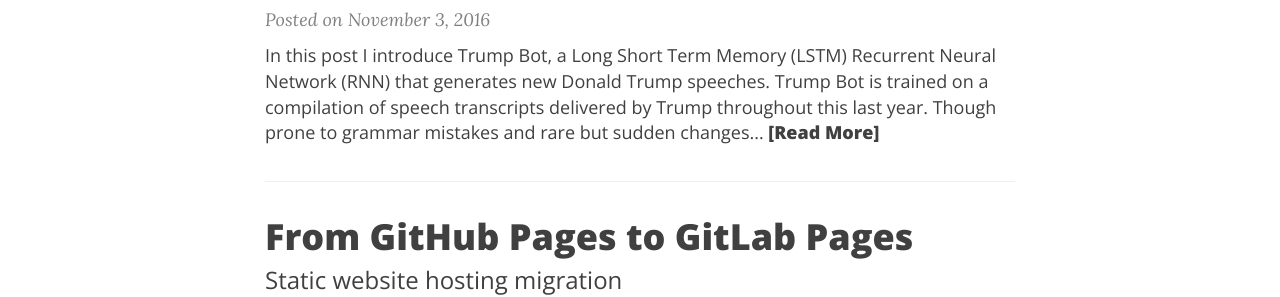
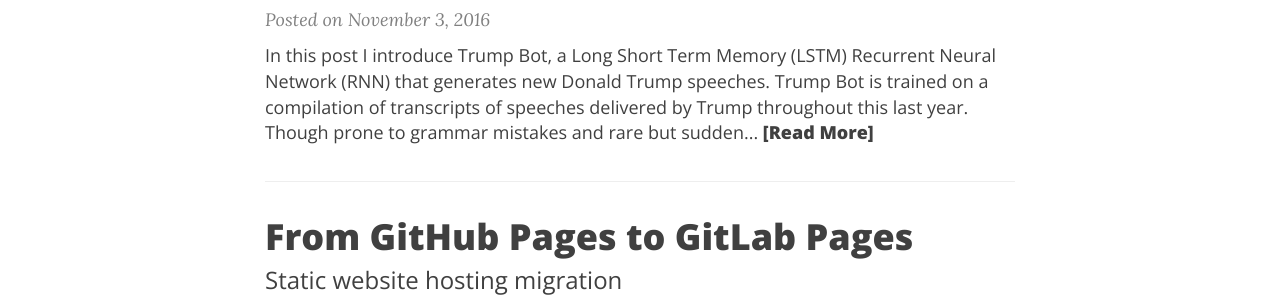
Before and after one commit to rtlee9/rtlee9.github.io, a Jekyll site: the page built from index.html, in a window 1280 px wide. Shown: the part 607-904 px from the top of the page. Built offline with Jekyll 4.4.1, drawn with Linux system fonts in a browser that asks for light colours; nearby versions of some CDN libraries; the list of posts is cut into pages by our own code.

Commit message:
Edit intro

```diff
--- a/_posts/2016-11-03-Trump-bot.md
+++ b/_posts/2016-11-03-Trump-bot.md
@@ -6,7 +6,7 @@
 tags: [NLP, RNN, LSTM, Torch, Lua, Docker]
 ---
 
-In this post I introduce Trump Bot, a Long Short Term Memory (LSTM) Recurrent Neural Network (RNN) that generates new Donald Trump speeches. Trump Bot is trained on a [compilation](https://github.com/rtlee9/Trump-bot/raw/master/data/trump/input_norm_caps/input.txt) of speech transcripts delivered by Trump throughout this last year. Though prone to grammar mistakes and rare but sudden changes of opinion, Trump Bot's speeches bear a strong resemblance to those of its namesake.
+In this post I introduce Trump Bot, a Long Short Term Memory (LSTM) Recurrent Neural Network (RNN) that generates new Donald Trump speeches. Trump Bot is trained on a [compilation](https://github.com/rtlee9/Trump-bot/raw/master/data/trump/input_norm_caps/input.txt) of transcripts of speeches delivered by Trump throughout this last year. Though prone to grammar mistakes and rare but sudden changes of opinion, Trump Bot's speeches bear a strong resemblance to those of its namesake.
 
 > ...we're going to take our party. We're not going to make bad jobs. We're going to create a wall. We don't win. We have a plan. So we're going to have a strong border.
 > <div align="right">&mdash; Trump Bot</div>
```
